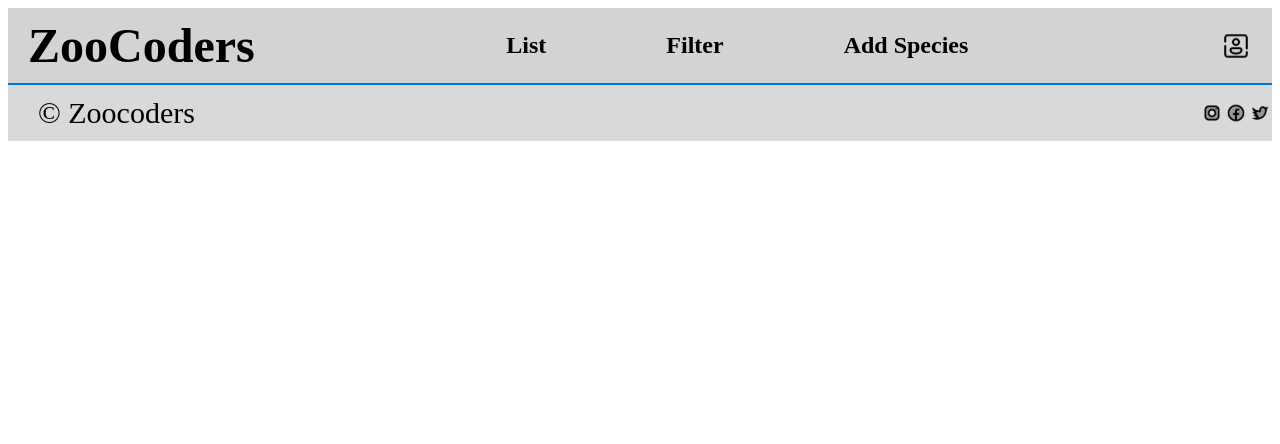
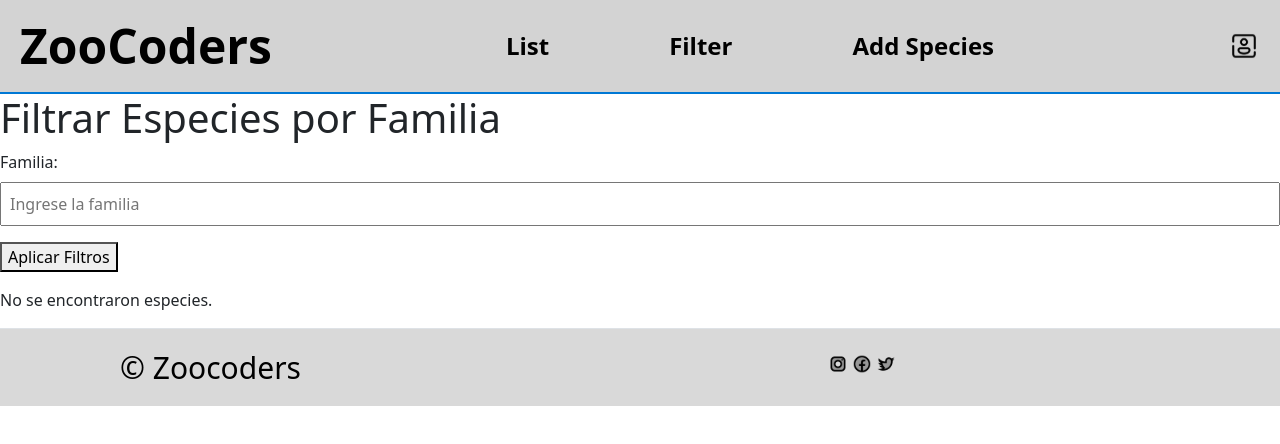
Before and after one commit to ZooDevelopers/ProjectF5-Zootopia-Frontend, a Vue app: page /filter in a window 1280 px wide. Shown: the top 444 px of the page. Built offline with nearby package versions, Linux system fonts and the light colour scheme.

Commit message:
finish fixed

```diff
--- a/index.html
+++ b/index.html
@@ -4,10 +4,12 @@
     <meta charset="UTF-8">
     <link rel="icon" href="/favicon.ico">
     <meta name="viewport" content="width=device-width, initial-scale=1.0">
+    <link href="https://cdn.jsdelivr.net/npm/bootstrap@5.3.3/dist/css/bootstrap.min.css" rel="stylesheet" integrity="sha384-QWTKZyjpPEjISv5WaRU9OFeRpok6YctnYmDr5pNlyT2bRjXh0JMhjY6hW+ALEwIH" crossorigin="anonymous">
     <title>Vite App</title>
   </head>
   <body>
     <div id="app"></div>
+    <script src="https://cdn.jsdelivr.net/npm/bootstrap@5.3.3/dist/js/bootstrap.bundle.min.js" integrity="sha384-YvpcrYf0tY3lHB60NNkmXc5s9fDVZLESaAA55NDzOxhy9GkcIdslK1eN7N6jIeHz" crossorigin="anonymous"></script>
     <script type="module" src="/src/main.js"></script>
   </body>
 </html>
--- a/src/api/species.js
+++ b/src/api/species.js
@@ -4,9 +4,15 @@ const BASE_URL = 'http://localhost:8080/api/v1';
 
 const api = axios.create({
   baseURL: BASE_URL,
-  withCredentials: true // Asegura que las cookies se envíen con cada solicitud
+  withCredentials: true
 });
 
 export function getSpecies() {
-  return api.get('/species'); // Endpoint para obtener la lista de especies
+  return api.get('/species');
 }
+
+export function filterSpecies(family, type) {
+  return api.get('/species/filter', {
+    params: { family, type }
+  });
+}
--- /dev/null
+++ b/src/components/FilterSpeciesView.vue
@@ -0,0 +1,94 @@
+<template>
+    <div>
+      <h1>Filtrar Especies por Familia</h1>
+      <div class="filter-form">
+        <label for="family">Familia:</label>
+        <input v-model="filter.family" id="family" type="text" placeholder="Ingrese la familia" />
+
+        <button @click="applyFilter">Aplicar Filtros</button>
+      </div>
+
+      <div class="card-container">
+        <div class="card" v-for="species in filteredSpecies" :key="species.id" style="width: 18rem;">
+          <img :src="species.imageUrl" class="card-img-top" alt="Imagen de {{ species.name }}">
+          <div class="card-body">
+            <h5 class="card-name">Name: {{ species.name }}</h5>
+            <h5 class="card-family">Family: {{ species.family }}</h5>
+            <h5 class="card-gender">Gender: {{ species.gender }}</h5>
+            <h5 class="card-date">Date of Entry: {{ species.dateOfEntry }}</h5>
+          </div>
+        </div>
+        <p v-if="filteredSpecies.length === 0">No se encontraron especies.</p>
+      </div>
+    </div>
+  </template>
+
+
+  <script>
+  import { ref } from 'vue';
+  import { filterSpecies } from '../api/species'; // Ajusta la ruta según tu estructura de proyecto
+
+  export default {
+    data() {
+      return {
+        filter: {
+          family: ''
+        },
+        filteredSpecies: []
+      };
+    },
+    methods: {
+      async applyFilter() {
+        try {
+          const response = await filterSpecies(this.filter.family);
+          this.filteredSpecies = response.data;
+        } catch (error) {
+          console.error('Error al aplicar los filtros:', error);
+        }
+      }
+    }
+  };
+  </script>
+
+  <style scoped>
+.filter-form {
+  margin-bottom: 1rem;
+}
+
+.filter-form label {
+  display: block;
+  margin: 0.5rem 0;
+}
+
+.filter-form input {
+  margin-bottom: 1rem;
+  padding: 0.5rem;
+  width: 100%;
+}
+
+.card-container {
+  display: flex;
+  flex-wrap: wrap;
+  gap: 1rem;
+}
+
+.card {
+  border: 1px solid #ddd;
+  border-radius: 0.5rem;
+  box-shadow: 0 4px 6px rgba(0, 0, 0, 0.1);
+  overflow: hidden;
+}
+
+.card-img-top {
+  width: 100%;
+  height: auto; /* Mantiene la proporción de la imagen */
+}
+
+.card-body {
+  padding: 1rem;
+}
+
+.card-name, .card-family, .card-gender, .card-date {
+  margin-bottom: 0.5rem;
+}
+</style>
--- a/src/components/SpeciesView.vue
+++ b/src/components/SpeciesView.vue
@@ -1,20 +1,23 @@
 <template>
   <div>
     <h1>Lista de Especies</h1>
-      <ul v-if="speciesList.length > 0">
-        <li v-for="species in speciesList" :key="species.id">
-          {{ species.name }}
-          {{ species.type }}
-          {{ species.family}}
-          {{ species.gender }}
-          {{ species.dateOfEntry }}
-        </li>
-      </ul>
-      <p v-else>
-        No se encontraron especies.
-      </p>
+    <div class="card-container">
+      <div class="card" v-for="species in speciesList" :key="species.id" style="width: 18rem;">
+        <img :src="species.imageUrl" class="card-img-top" alt="Imagen de {{ species.name }}">
+        <div class="card-body">
+          <h5 class="card-name">Name: {{ species.name }}</h5>
+          <h5 class="card-type">Type: {{ species.type }}</h5>
+          <h5 class="card-family">Family: {{ species.family }}</h5>
+          <h5 class="card-gender">Gender: {{ species.gender }}</h5>
+          <h5 class="card-date">Date of Entry: {{ species.dateOfEntry }}</h5>
+        </div>
+      </div>
+      <p v-if="speciesList.length === 0">No se encontraron especies.</p>
+    </div>
   </div>
 </template>
+
+
 
 <script>
 import { getSpecies } from '@/api/species'; // Asegúrate de que la ruta sea correcta
@@ -28,6 +31,7 @@
   async mounted() {
     try {
       const response = await getSpecies(); // Llama a la función para obtener especies
+      console.log('Datos recibidos:', response.data); // Debug para ver los datos
       this.speciesList = response.data; // Asigna los datos a la propiedad speciesList
     } catch (error) {
       console.error('Error al obtener la lista de especies:', error); // Maneja errores
@@ -37,18 +41,38 @@
 </script>
 
 <style scoped>
-  /* Estilos opcionales */
-  ul {
-    list-style-type: none;
-    padding: 0;
+.card-container {
+  display: flex;
+  flex-wrap: wrap;
+  gap: 16px;
 }
 
-  li {
-    padding: 8px;
-    border-bottom: 1px solid #ddd;
+.card {
+  border: 1px solid #ddd;
+  border-radius: 8px;
+  overflow: hidden;
+  box-shadow: 0 4px 8px rgba(0, 0, 0, 0.1);
+}
+
+
+.card-body {
+  padding: 16px;
 }
 
 h1 {
   font-size: 24px;
+  margin-bottom: 24px;
+}
+
+.card-name,
+.card-type,
+.card-family,
+.card-gender,
+.card-date {
+  margin: 8px 0;
+}
+
+p {
+  margin-top: 16px;
 }
 </style>
--- a/src/views/FilterView.vue
+++ b/src/views/FilterView.vue
@@ -1,13 +1,11 @@
+<template>
+  <HeaderOtherPages/>
+  <div>
+    <FilterSpeciesView />
+  </div>
+</template>
+
 <script setup>
-import { ref } from 'vue';
-
+import FilterSpeciesView from '@/components/FilterSpeciesView.vue';
 import HeaderOtherPages from '@/components/HeaderOtherPages.vue';
-
 </script>
-
-<template>
-  <main>
-    <HeaderOtherPages />
-  </main>
-
-</template>
--- a/src/views/ListView.vue
+++ b/src/views/ListView.vue
@@ -13,3 +13,9 @@ import SpeciesView from '../components/SpeciesView.vue';
   </main>
 
 </template>
+
+<style scoped>
+
+
+
+</style>
```
Also changed, not shown: src/api.js (deleted, +0 -13 lines), src/components/FilterSpecies.vue (deleted, +0 -7 lines). Lines whose indentation alone changed are shown as unchanged.
